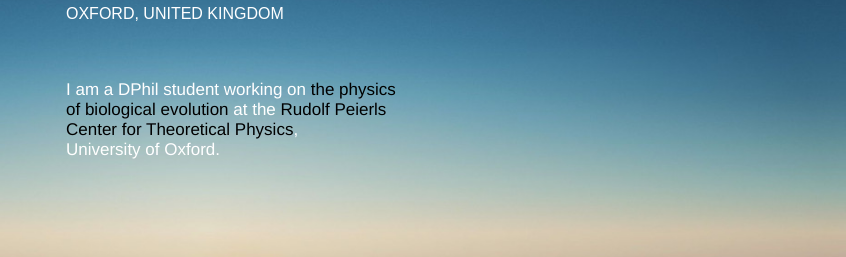
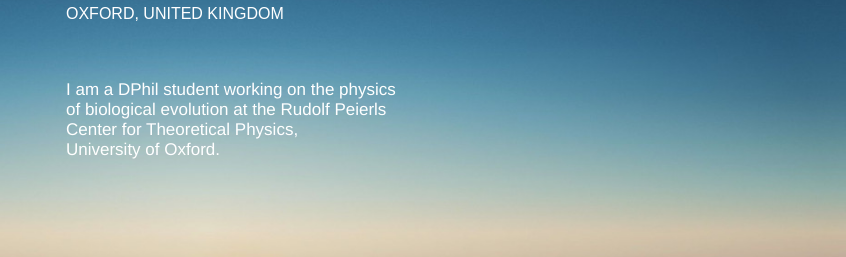
Before and after one commit to agrawalprayer/coursera-html, a plain HTML site: page site/index3.html in a window 1280 px wide. Shown: the part 190-447 px from the top of the page, 434-1280 px from the left. Drawn offline with Linux system fonts and the light colour scheme.

Commit message:
Change in link color of intro text below title

```diff
--- a/site/index3.html
+++ b/site/index3.html
@@ -175,7 +175,7 @@
 			<img id="image" src="lights_mypic.jpg">
 			<p id="title"> Prarthana&nbsp;Agrawal </p>
 			<p id="location"> Oxford, United Kingdom </p>
-			<p id="introtext"> I am a DPhil student working on <a href="http://www-thphys.physics.ox.ac.uk/people/ArdLouis/research.shtml" target="_blank"> the physics of biological evolution </a> at the <a href="https://www.physics.ox.ac.uk/research/subdepartment/rudolf-peierls-centre-theoretical-physics" target="_blank"> Rudolf Peierls Center for Theoretical Physics</a>, University&nbsp;of&nbsp;Oxford. </p>
+			<p id="introtext"> I am a DPhil student working on <a style="color: white" href="http://www-thphys.physics.ox.ac.uk/people/ArdLouis/research.shtml" target="_blank"> the physics of biological evolution </a> at the <a style="color: white" href="https://www.physics.ox.ac.uk/research/subdepartment/rudolf-peierls-centre-theoretical-physics" target="_blank"> Rudolf Peierls Center for Theoretical Physics</a>, University&nbsp;of&nbsp;Oxford. </p>
 
 		</div>
 
```
